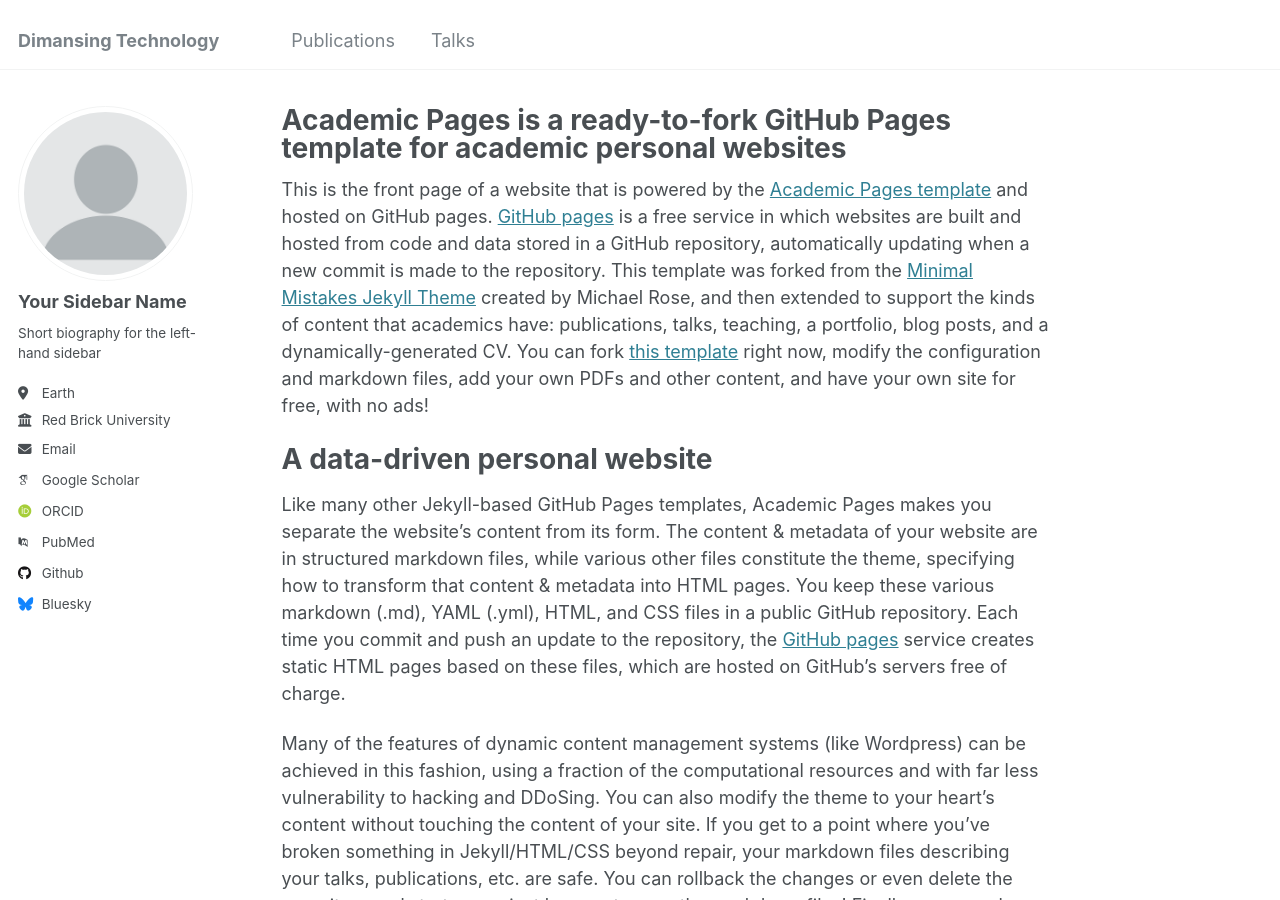
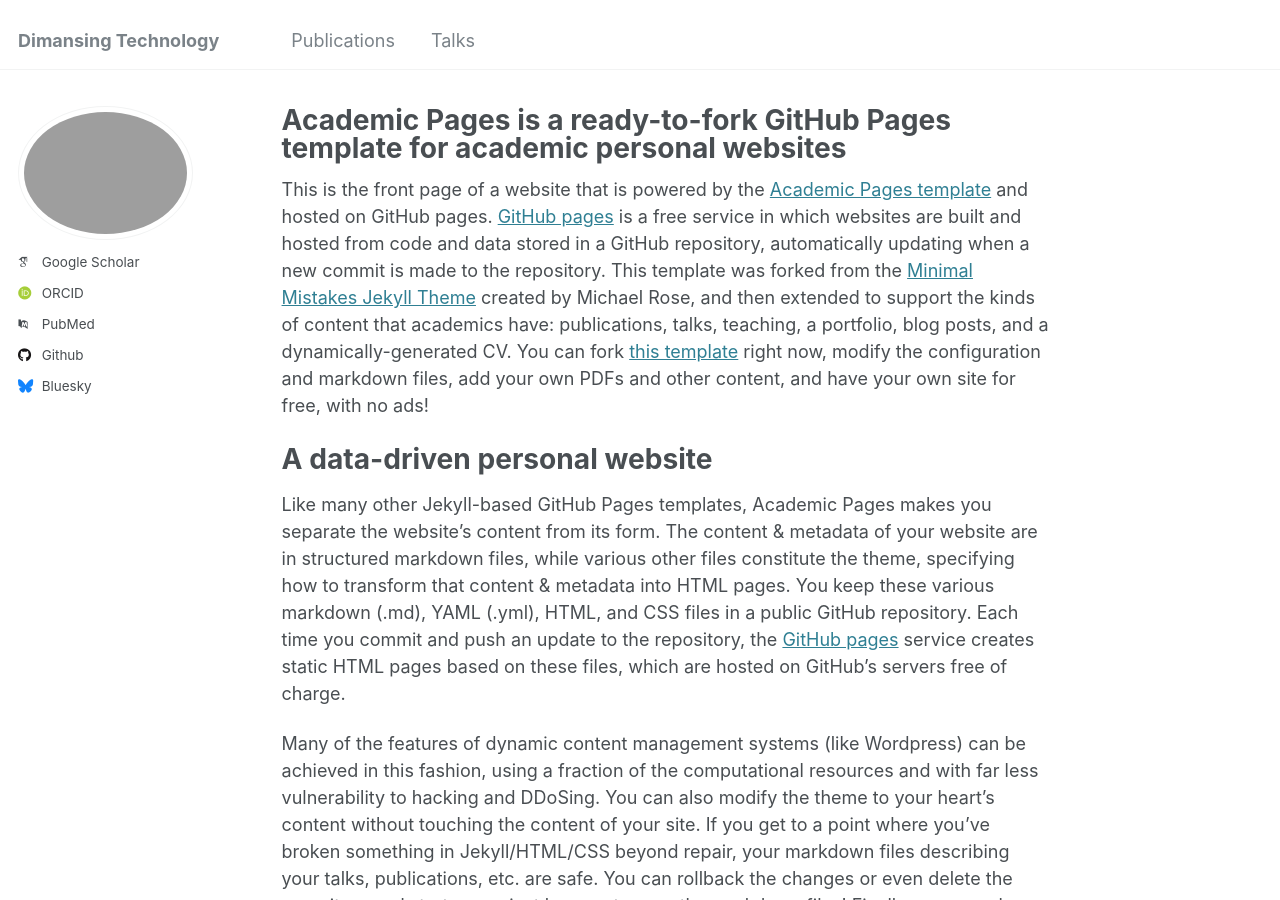
Before and after one commit to cgcg10086/cgcg10086.github.io, a Jekyll site: the page built from _pages/about.md, in a window 1280 px wide and 900 px high. Built offline with Jekyll 4.4.1, drawn with Linux system fonts in a browser that asks for light colours; some web fonts are replaced; part of the change alters nothing that is shown.

Commit message:
Update _config.yml branches and bib

```diff
--- a/_config.yml
+++ b/_config.yml
@@ -14,21 +14,21 @@ name                     : &name # "Your Name"
 description              : &description "personal description"
 url                      : https://academicpages.github.io # the base hostname & protocol for your site e.g. "https://[your GitHub username].github.io"
 baseurl                  : "" # the subpath of your site, e.g. "/blog"
-repository               : "cgcg10086/cgcg10086.github.io" # "academicpages/academicpages.github.io"
+repository               : "cgcg10086/cgcg10086.github.io/tree/gechen/dev" # "academicpages/academicpages.github.io"
 
 # Site Author - The following control what appear as part of the author content on the side bar.
 #               If a field is blank the icon and link will not appear, otherwise it will be shown.
 #               Additional customization can be done by editing /_includes/author-profile.html
 author:
   # Biographic information
-  avatar           : "profile.png"
-  name             : "Your Sidebar Name"
-  pronouns         : # example: "she/her"
-  bio              : "Short biography for the left-hand sidebar"
-  location         : "Earth"
-  employer         : "Red Brick University"
-  uri              : # URL
-  email            : "none@example.org"
+  # avatar           : "profile.png"
+  # name             : "Your Sidebar Name"
+  # pronouns         : # example: "she/her"
+  # bio              : "Short biography for the left-hand sidebar"
+  # location         : "Earth"
+  # employer         : "Red Brick University"
+  # uri              : # URL
+  # email            : "none@example.org"
 
   # Academic websites
   arxiv            : # URL - Update with the correct link to your profile
```
